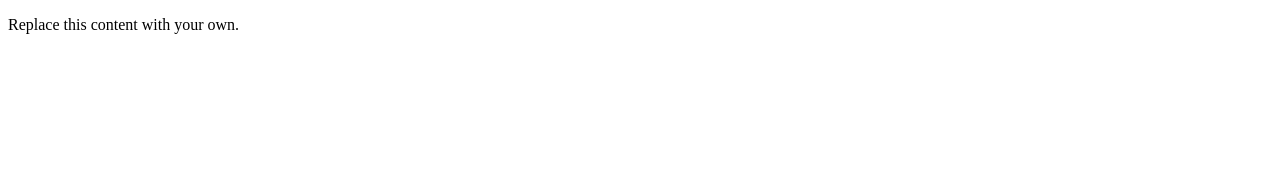
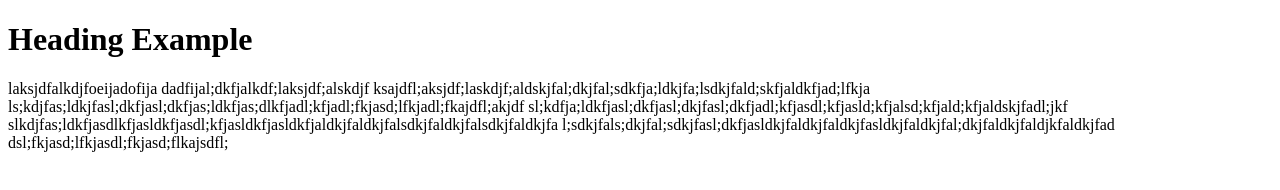
Before and after one commit to basslarrauri52/Try-this-one, a plain HTML site: page index.html in a window 1280 px wide. Drawn offline with Linux system fonts and the light colour scheme.

Commit message:
added subheading and fake body text

```diff
--- a/index.html
+++ b/index.html
@@ -5,6 +5,13 @@
     <title>Example Title</title>
   </head>
   <body>
-    <p>Replace this content with your own.</p>
+    <h1>Heading Example</h1>
+    <p>laksjdfalkdjfoeijadofija dadfijal;dkfjalkdf;laksjdf;alskdjf
+ksajdfl;aksjdf;laskdjf;aldskjfal;dkjfal;sdkfja;ldkjfa;lsdkjfald;skfjaldkfjad;lfkja
+ls;kdjfas;ldkjfasl;dkfjasl;dkfjas;ldkfjas;dlkfjadl;kfjadl;fkjasd;lfkjadl;fkajdfl;akjdf
+sl;kdfja;ldkfjasl;dkfjasl;dkjfasl;dkfjadl;kfjasdl;kfjasld;kfjalsd;kfjald;kfjaldskjfadl;jkf
+slkdjfas;ldkfjasdlkfjasldkfjasdl;kfjasldkfjasldkfjaldkjfaldkjfalsdkjfaldkjfalsdkjfaldkjfa
+l;sdkjfals;dkjfal;sdkjfasl;dkfjasldkjfaldkjfaldkjfasldkjfaldkjfal;dkjfaldkjfaldjkfaldkjfad
+dsl;fkjasd;lfkjasdl;fkjasd;flkajsdfl;</p>
   </body>
 </html>
```
